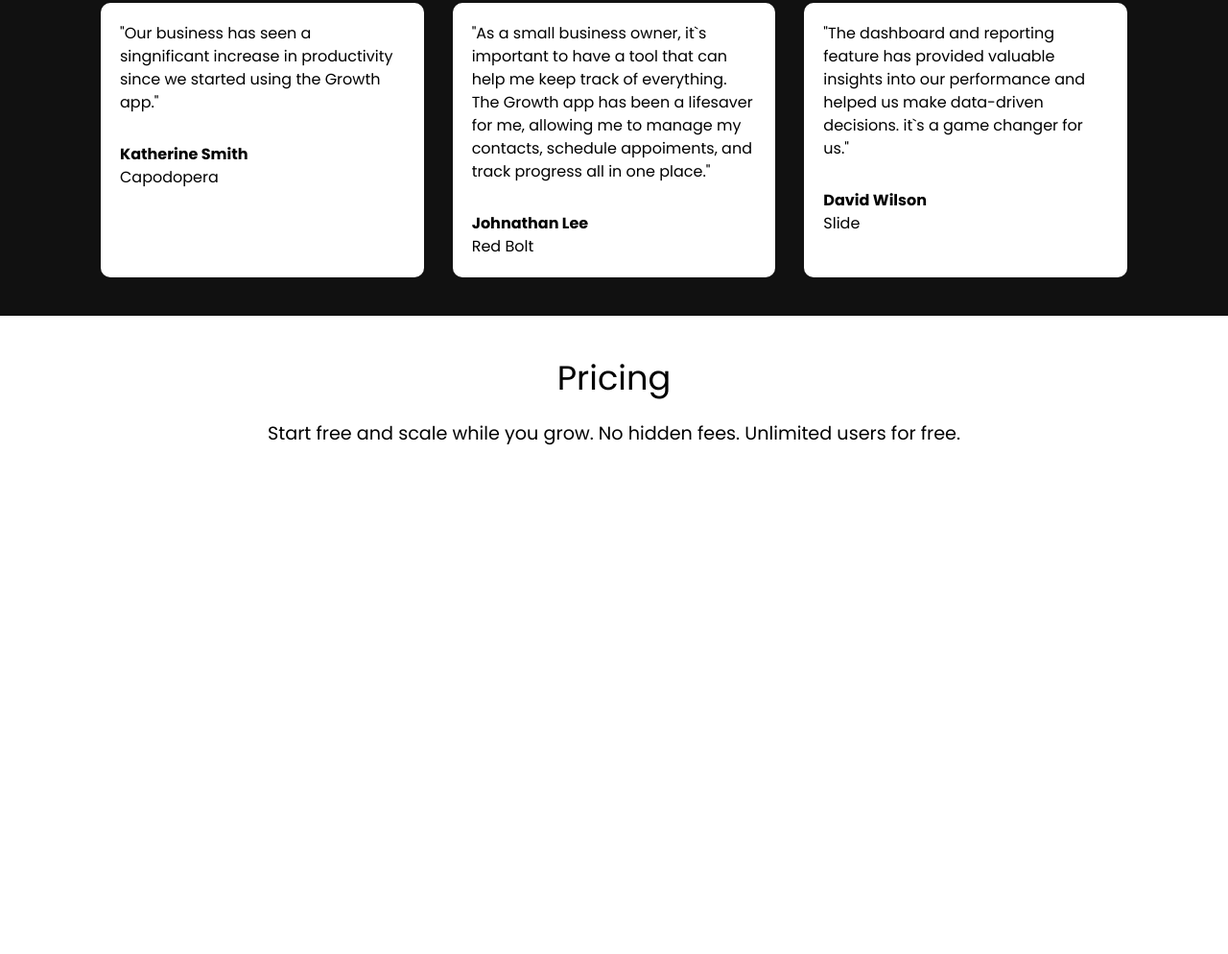
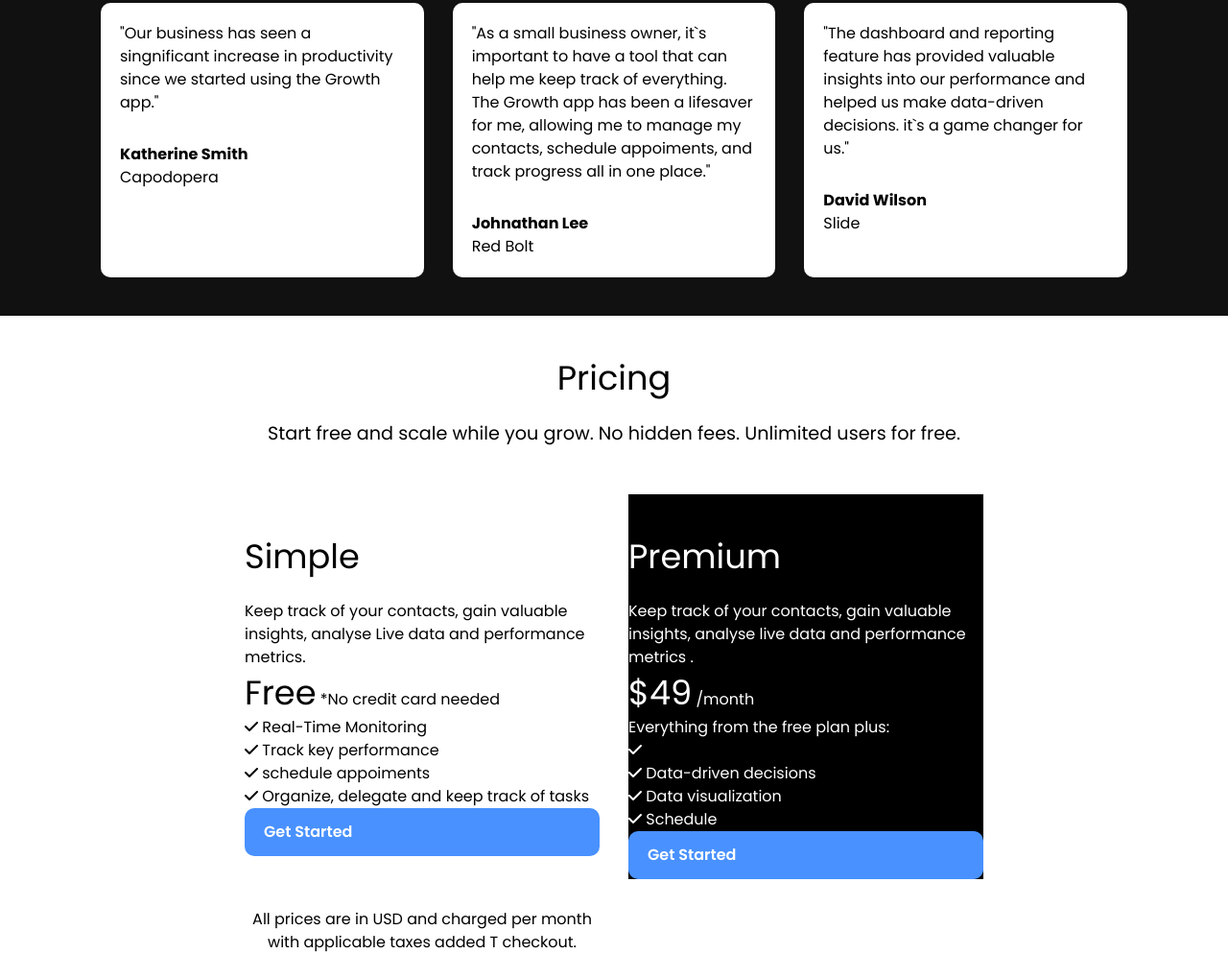
Before and after one commit to ovilaoio/Project-5, a plain HTML site: page index.html in a window 1280 px wide. Shown: the part 1633-2627 px from the top of the page at 96% size. Before the commit the page ends 2108 px from the top, so only its background shows below. Drawn offline with Linux system fonts and the light colour scheme.

Commit message:
waan wadaa

```diff
--- a/css/style.css
+++ b/css/style.css
@@ -113,6 +113,14 @@ img {
   font-weight: bold;
 }
 
+/* Pricing */
+.pricing-grid {
+  display: grid;
+  grid-template-columns: repeat(2, 1fr);
+  gap: 30px;
+  margin-top: 50px;
+}
+
 /* Utility Classes*/
 .container {
   max-width: 1100px;
@@ -124,6 +132,18 @@ img {
   max-width: 800px;
   margin: 0 auto;
   padding: 0 15px;
+}
+
+/* Card */
+.card {
+  background: #fff;
+  color: #000;
+  border-radius: 10px;
+  padding: 20px;
+}
+.card-bg-black {
+  background: #000;
+  color: #fff; /* Optional for text contrast */
 }
 
 /* buttons */
@@ -214,16 +234,3 @@ img {
   background: var(--dark-color);
   color: #fff;
 }
-
-.bg-black {
-  background: #000;
-  color: #fff;
-}
-
-/*n Card */
-.card {
-  background: #fff;
-  color: #000;
-  border-radius: 10px;
-  padding: 20px;
-}
--- a/index.html
+++ b/index.html
@@ -130,8 +130,77 @@
     <p class="pricing-subheading text-md text-center">
       Start free and scale while you grow. No hidden fees. Unlimited users for free.
     </p>
+    <div class="pricing-grid">
+       <!-- pricing card 1 -->
+      <div class="card-bg-light">
+        <div class="pricing-card-header">
+          <h4 class="pricing-heading text-xl">
+          Simple
+          </h4>
+     <p class="pricing-card-subheading">
+  Keep track of your contacts, gain valuable insights, analyse Live data and performance metrics.
+        </p>
+        <p class="pricing-card-price">
+          <span class="text-xl">Free</span>
+          *No credit card needed
+        </p>
+        </div>
+   <div class="pricing-card-body">
+    <ul>
+    <li>
+      <i class="fas fa-check"></i>  Real-Time Monitoring
+    </li>
+    <li>
+      <i class="fas fa-check"></i>  Track key performance
+    </li>
+    <li>
+      <i class="fas fa-check"></i>  schedule appoiments
+    </li>
+    <li>
+      <i class="fas fa-check"></i>  Organize, delegate and keep track of tasks
+    </li>
+    </ul>
+   <a href="#" class="btn btn-primary btn-block">Get Started</a>
+   </div>
+      </div>
 
+       <!-- pricing card 2 -->
+      <div class="card-bg-black">
+        <div class="pricing-card-header">
+          <h4 class="pricing-card-heading text-xl">
+          Premium
+          </h4>
+     <p class="pricing-card-subheading">
+  Keep track of your contacts, gain valuable insights, analyse live data and performance metrics .
+        </p>
+        <p class="pricing-card-price">
+          <span class="text-xl"> $49</span>
+          /month
+        </p>
+        </div>
+   <div class="pricing-card-body">
+    <p>Everything from the free plan plus:</p>
+    <ul>
+    <li>
+      <i class="fas fa-check"></i>
+    </li>
+    <li>
+      <i class="fas fa-check"></i>  Data-driven decisions
+    </li>
+    <li>
+      <i class="fas fa-check"></i>  Data visualization
+    </li>
+    <li>
+      <i class="fas fa-check"></i>  Schedule
+    </li>
+    </ul>
+   <a href="#" class="btn btn-primary btn-block">Get Started</a>
     </div>
+
+      </div>
+      <p class="pricing-footer text-center">
+        All prices are in USD and charged per month with applicable  taxes added T checkout.
+      </p>
     </section>
 
     <script src="js/main.js"></script>
```
